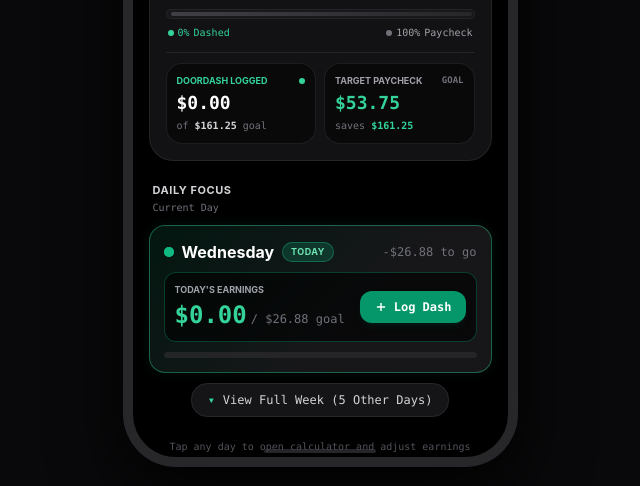
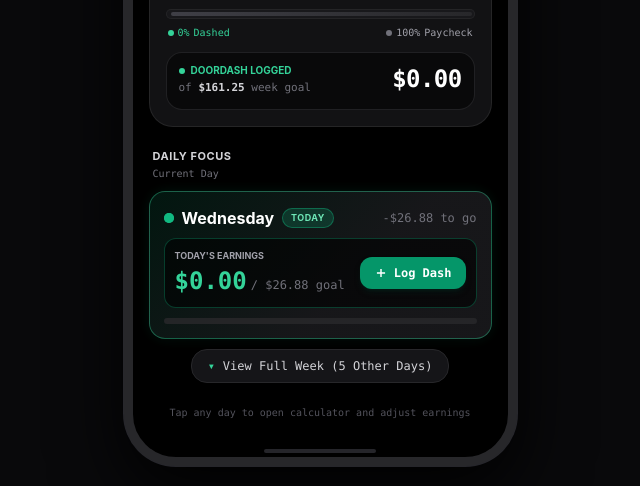
Before and after one commit to anthonynbutts/bill-tracker, a website: page index.html in a window 1280 px wide. Shown: the part 314-800 px from the top of the page, without its empty margins (320-960 px from the left). Drawn offline with nearby package versions, Linux system fonts and the light colour scheme.

Commit message:
Remove redundant target paycheck card next to doordash logged

```diff
--- a/app.js
+++ b/app.js
@@ -311,12 +311,6 @@
 
   const estimatedEarningsDisplay = document.getElementById('estimatedEarningsDisplay');
   if (estimatedEarningsDisplay) estimatedEarningsDisplay.textContent = formatCurrency(estimatedEarnings);
-
-  const targetPaycheckTile = document.getElementById('targetPaycheckTile');
-  if (targetPaycheckTile) targetPaycheckTile.textContent = formatCurrency(paycheckGoal);
-
-  const savingsAmountTile = document.getElementById('savingsAmountTile');
-  if (savingsAmountTile) savingsAmountTile.textContent = formatCurrency(estimatedEarnings);
 
   // Update total bill goal input if not focused
   const totalBillGoalInput = document.getElementById('totalBillGoalInput');
--- a/index.html
+++ b/index.html
@@ -118,34 +118,19 @@
           </div>
         </div>
 
-        <!-- 2-Column Summary Breakdown -->
-        <div class="grid grid-cols-2 gap-2 pt-2.5 border-t border-zinc-800/80">
-          <!-- Column 1: DoorDash So Far -->
-          <div class="bg-black/50 rounded-2xl p-2.5 border border-zinc-800/70">
-            <div class="flex items-center justify-between text-[9px] uppercase font-bold text-emerald-400 mb-0.5">
+        <!-- DoorDash Logged Summary -->
+        <div class="bg-black/50 rounded-2xl p-3 border border-zinc-800/70 pt-2.5 border-t border-zinc-800/80 flex items-center justify-between">
+          <div>
+            <div class="flex items-center gap-1.5 text-[10px] uppercase font-bold text-emerald-400 mb-0.5">
+              <span class="w-1.5 h-1.5 rounded-full bg-emerald-400"></span>
               <span>DoorDash Logged</span>
-              <span class="w-1.5 h-1.5 rounded-full bg-emerald-400"></span>
             </div>
-            <div class="text-lg font-black font-mono text-white" id="actualEarningsDisplay">
-              $0.00
-            </div>
-            <div class="text-[10px] font-mono text-zinc-500">
-              of <span id="estimatedEarningsDisplay" class="text-zinc-300 font-semibold">$161.25</span> goal
+            <div class="text-[11px] font-mono text-zinc-500">
+              of <span id="estimatedEarningsDisplay" class="text-zinc-300 font-semibold">$161.25</span> week goal
             </div>
           </div>
-
-          <!-- Column 2: Target Paycheck (when goal hit) -->
-          <div class="bg-black/50 rounded-2xl p-2.5 border border-zinc-800/70">
-            <div class="flex items-center justify-between text-[9px] uppercase font-bold text-zinc-400 mb-0.5">
-              <span>Target Paycheck</span>
-              <span class="text-[9px] font-mono text-zinc-500">Goal</span>
-            </div>
-            <div class="text-lg font-black font-mono text-emerald-400" id="targetPaycheckTile">
-              $53.75
-            </div>
-            <div class="text-[10px] font-mono text-zinc-500">
-              saves <span id="savingsAmountTile" class="text-emerald-400 font-semibold">$161.25</span>
-            </div>
+          <div class="text-2xl font-black font-mono text-white tracking-tight" id="actualEarningsDisplay">
+            $0.00
           </div>
         </div>
 
```
